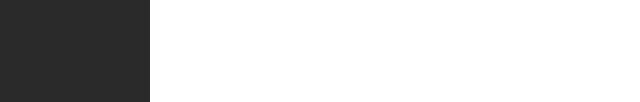
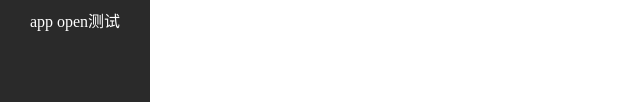
Before and after one commit to pangli/pangli.github.io, a plain HTML site: page index.html in a window 1280 px wide. Shown: the part 326-428 px from the top of the page, without its empty margins (0-640 px from the left). Drawn offline with Linux system fonts and the light colour scheme.

Commit message:
Update index.html

```diff
--- a/index.html
+++ b/index.html
@@ -15,6 +15,7 @@
 					<li><a href="content/body.html">收藏文章</a></li>
 					<li><a href="">我的文章</a></li>
 					<li><a href="content/AboutMe.html">关于我</a></li>
+					<li><a href="content/test.html">app open测试</a></li>
 				</ul>
 			</div>
 		</div>
```
